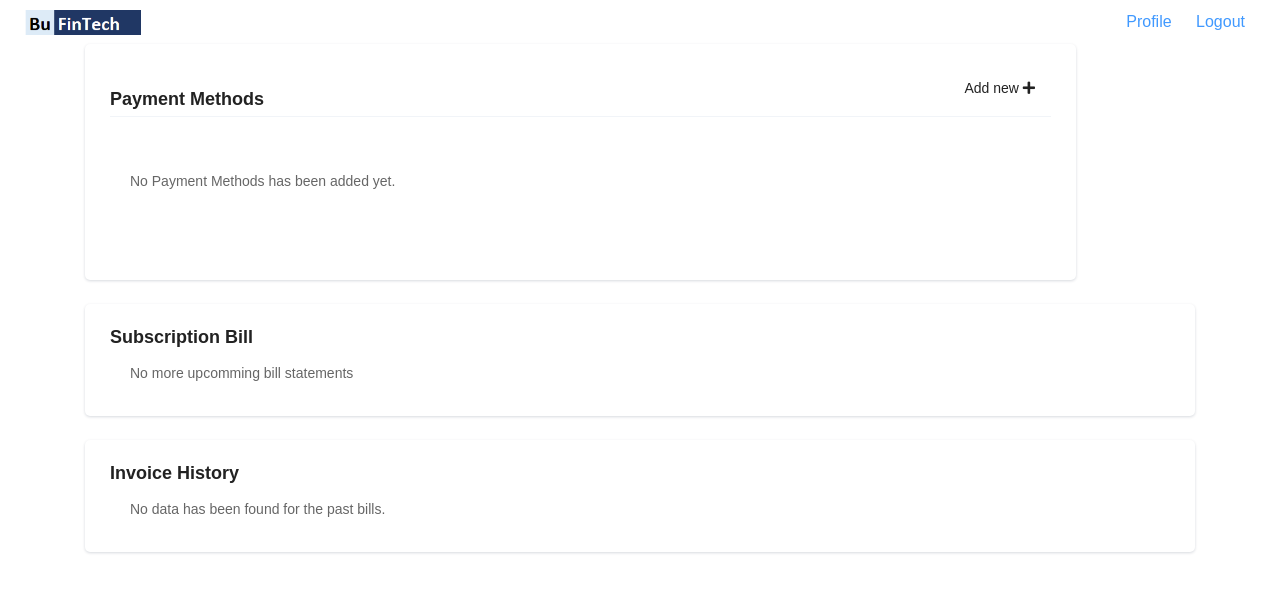
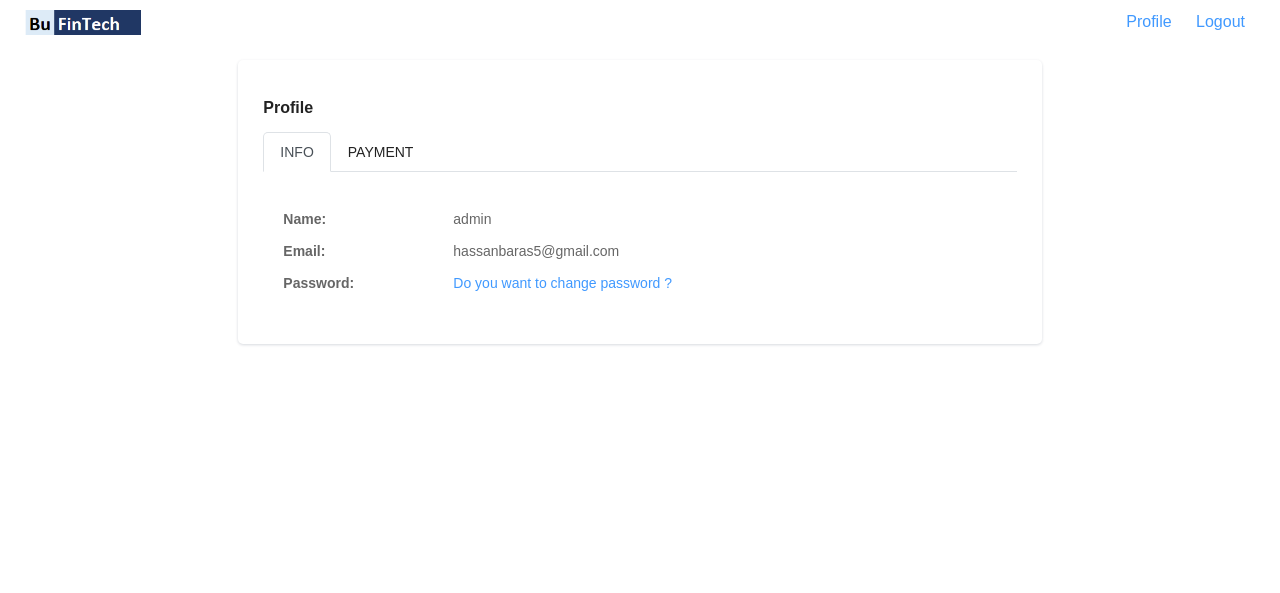
Before and after one commit to Falconx-Soft/bufintech, a Django app: page /user/profile/ in a window 1280 px wide. Shown: the top 593 px of the page. Run offline with Django 3.2, Linux system fonts and the light colour scheme; a user stored in the database is signed in; data comes from the database, SQL or seed files in the repository; both versions use the stored data as it was after the commit; some libraries are stand-ins or nearby versions.

Commit message:
profile and subscription page

```diff
--- a/User/templates/User/profile.html
+++ b/User/templates/User/profile.html
@@ -7,8 +7,51 @@
     .show{
         display: block !important;
     }
+    .infoDiv{
+      display: flex;
+    }
+    .infoArea{
+      padding: 20px;
+    }
+    .infoLable{
+      width: 170px;
+    }
 </style>
-<div class="container">
+<div class="container" style="display:flex; justify-content: center; max-width: 100%;">
+
+  <div class="col-sm-8">
+    <div class="card">
+      <div class="card-body">
+        <h5 class="mb-3">Profile</h5>
+        <ul class="nav nav-tabs mb-3" id="myTab" role="tablist">
+          <li class="nav-item">
+            <a class="nav-link active text-uppercase" id="info-tab" data-toggle="tab" href="#info" role="tab" aria-controls="info" aria-selected="true">Info</a>
+          </li>
+          <li class="nav-item">
+            <a class="nav-link text-uppercase" id="profile-tab" data-toggle="tab" href="#profile" role="tab" aria-controls="profile" aria-selected="false">Payment</a>
+          </li>
+        </ul>
+        <div class="tab-content" id="myTabContent">
+          <div class="tab-pane fade show active" id="info" role="tabpanel" aria-labelledby="info-tab">
+            <div class="infoArea">
+              <div class="infoDiv">
+                <p class="infoLable"><b>Name:</b></p>
+                <p>{{request.user.username}}</p>
+              </div>
+
+              <div class="infoDiv">
+                <p class="infoLable"><b>Email:</b></p>
+                <p>{{request.user.email}}</p>
+              </div>
+
+              <div class="infoDiv">
+                <p class="infoLable"><b>Password:</b></p>
+                <a href="{% url 'reset_password' %}">Do you want to change password ?</a>
+              </div>
+            </div>
+          </div>
+          <div class="tab-pane fade" id="profile" role="tabpanel" aria-labelledby="profile-tab">
+
 
 
             <div class="card card-bleed  mb-4 ">
@@ -266,6 +309,16 @@
           </div>
         </div>
 
+
+
+          </div>
+        </div>
+      </div>
+    </div>
+  </div>
+
+
+
 {% endblock content %}
 
 <!-- Specific Page JS goes HERE  -->
```
Also changed, not shown: User/templates/User/payment.html (+11 -0 lines), base/templates/base/money_making.html (+17 -7 lines), db.sqlite3, mysite/static/images/background2.jpg (added). Lines whose indentation alone changed are shown as unchanged.
